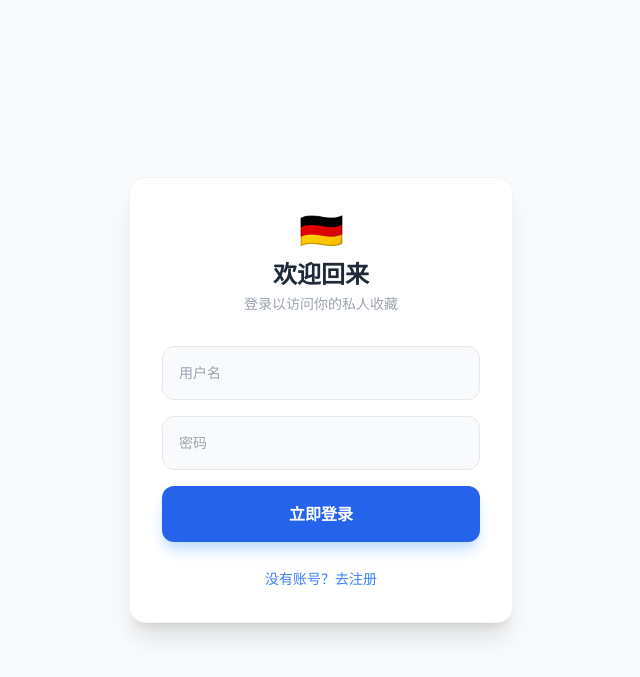
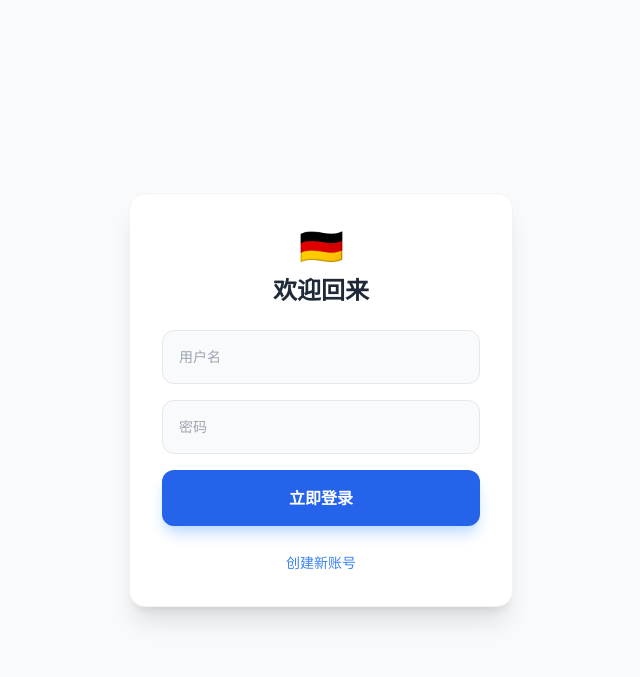
Before and after one commit to qinjcsiccas/GermanFavorites, a Flask app: page /login in a window 1280 px wide. Shown: the top 677 px of the page, without its empty margins (319-959 px from the left). Run offline with Flask 3, Linux system fonts and the light colour scheme; some libraries are stand-ins or nearby versions.

Commit message:
Update login.html

```diff
--- a/templates/login.html
+++ b/templates/login.html
@@ -8,22 +8,34 @@
 </head>
 <body class="bg-gray-50 flex items-center justify-center min-h-screen p-6">
     <div class="w-full max-w-sm bg-white rounded-2xl shadow-xl p-8 border border-gray-100">
-        <div class="text-center mb-8">
+        <div class="text-center mb-6">
             <span class="text-4xl">🇩🇪</span>
             <h1 class="text-2xl font-bold text-gray-800 mt-2">欢迎回来</h1>
-            <p class="text-gray-400 text-sm mt-1">登录以访问你的私人收藏</p>
         </div>
+
+        {% with messages = get_flashed_messages() %}
+          {% if messages %}
+            {% for message in messages %}
+              <div class="mb-4 p-3 bg-red-50 border-l-4 border-red-500 text-red-700 text-sm rounded flex justify-between items-center animate-pulse">
+                  <span>⚠️ {{ message }}</span>
+                  <button onclick="this.parentElement.remove()" class="text-red-400 text-lg">&times;</button>
+              </div>
+            {% endfor %}
+          {% endif %}
+        {% endwith %}
+
         <form action="/login" method="post" class="space-y-4">
             <input type="text" name="username" placeholder="用户名" required
                    class="w-full border border-gray-200 rounded-xl p-4 text-sm focus:outline-none focus:ring-2 focus:ring-blue-400 bg-gray-50">
             <input type="password" name="password" placeholder="密码" required
                    class="w-full border border-gray-200 rounded-xl p-4 text-sm focus:outline-none focus:ring-2 focus:ring-blue-400 bg-gray-50">
-            <button type="submit" class="w-full bg-blue-600 text-white py-4 rounded-xl font-bold shadow-lg shadow-blue-200 active:scale-95 transition-transform">
+            <button type="submit" class="w-full bg-blue-600 text-white py-4 rounded-xl font-bold shadow-lg shadow-blue-200 active:scale-95 transition-all">
                 立即登录
             </button>
         </form>
+
         <div class="text-center mt-6">
-            <a href="/register" class="text-blue-500 text-sm font-medium">没有账号？去注册</a>
+            <a href="/register" class="text-blue-500 text-sm font-medium">创建新账号</a>
         </div>
     </div>
 </body>
```
